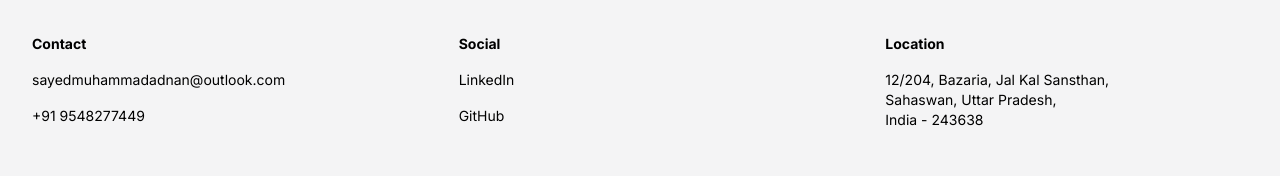
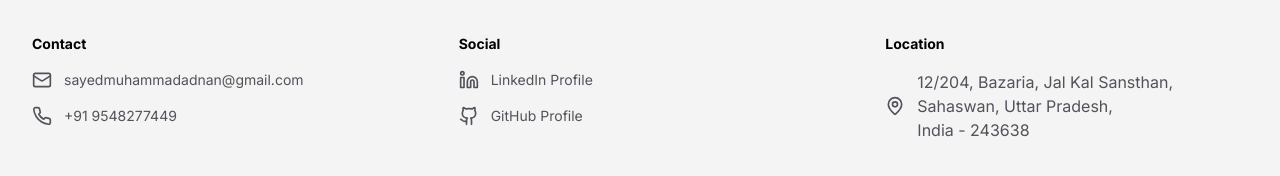
Before and after one commit to im-adnan/portfolio, a Next.js app: page / in a window 1280 px wide. Shown: the part 2097-2273 px from the top of the page. Built offline with nearby package versions, Linux system fonts and the light colour scheme.

Commit message:
upated footer with icons

```diff
--- a/app/components/Footer.tsx
+++ b/app/components/Footer.tsx
@@ -1,3 +1,5 @@
+import { Github, Linkedin, Mail, MapPin, Phone } from 'lucide-react'
+
 export default function Footer() {
   return (
     <footer className="py-12 mt-24 border-t border-zinc-200 dark:border-zinc-800">
@@ -6,12 +8,20 @@ export default function Footer() {
           <div className="space-y-4 dark:text-zinc-400 px-4">
             <h3 className="text-sm font-bold">Contact</h3>
             <p className="text-sm">
-              <a href="mailto:sayedmuhammadadnan@outlook.com" className="hover:underline">
-                sayedmuhammadadnan@outlook.com
+              <a
+                href="mailto:sayedmuhammadadnan@outlook.com"
+                className="flex items-center gap-3 text-zinc-600 hover:text-zinc-900 dark:text-zinc-400 dark:hover:text-zinc-200"
+              >
+                <Mail className="w-5 h-5" />
+                sayedmuhammadadnan@gmail.com
               </a>
             </p>
             <p className="text-sm">
-              <a href="tel:+919548277449" className="hover:underline">
+              <a
+                href="tel:+919548277449"
+                className="flex items-center gap-3 text-zinc-600 hover:text-zinc-900 dark:text-zinc-400 dark:hover:text-zinc-200"
+              >
+                <Phone className="w-5 h-5" />
                 +91 9548277449
               </a>
             </p>
@@ -19,23 +29,38 @@ export default function Footer() {
           <div className="space-y-4 dark:text-zinc-400 px-4">
             <h3 className="text-sm font-bold">Social</h3>
             <p className="text-sm">
-              <a href="https://www.linkedin.com/in/im-adnan/" target="_blank" rel="noopener noreferrer" className="hover:underline">
-                LinkedIn
+              <a
+                href="https://www.linkedin.com/in/im-adnan/"
+                target="_blank"
+                rel="noopener noreferrer"
+                className="flex items-center gap-3 text-zinc-600 hover:text-zinc-900 dark:text-zinc-400 dark:hover:text-zinc-200"
+              >
+                <Linkedin className="w-5 h-5" />
+                LinkedIn Profile
               </a>
             </p>
             <p className="text-sm">
-              <a href="https://github.com/im-adnan" target="_blank" rel="noopener noreferrer" className="hover:underline">
-                GitHub
+              <a
+                href="https://github.com/im-adnan"
+                target="_blank"
+                rel="noopener noreferrer"
+                className="flex items-center gap-3 text-zinc-600 hover:text-zinc-900 dark:text-zinc-400 dark:hover:text-zinc-200"
+              >
+                <Github className="w-5 h-5" />
+                GitHub Profile
               </a>
             </p>
           </div>
           <div className="space-y-4 dark:text-zinc-400 px-4">
             <h3 className="text-sm font-bold">Location</h3>
-            <p className="text-sm">
-              12/204, Bazaria, Jal Kal Sansthan,<br />
-              Sahaswan, Uttar Pradesh,<br />
-              India - 243638
-            </p>
+            <div className="flex items-center gap-3 text-zinc-600 dark:text-zinc-400">
+              <MapPin className="w-5 h-5" />
+              <address className="not-italic">
+                12/204, Bazaria, Jal Kal Sansthan,<br />
+                Sahaswan, Uttar Pradesh,<br />
+                India - 243638
+              </address>
+            </div>
           </div>
         </div>
       </div>
```
